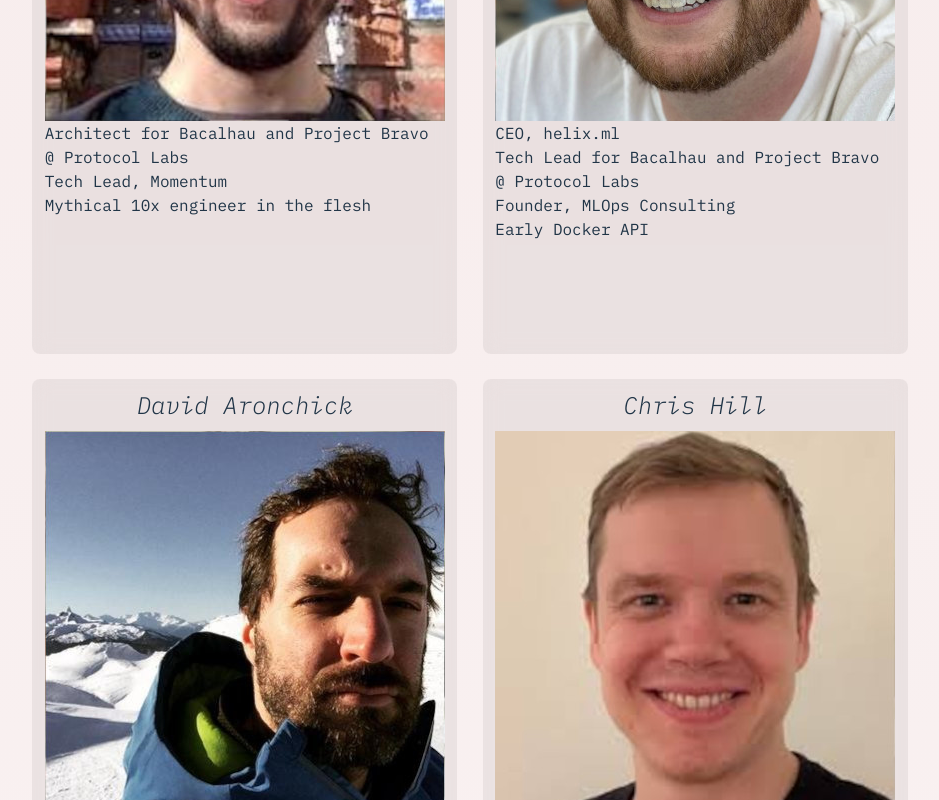
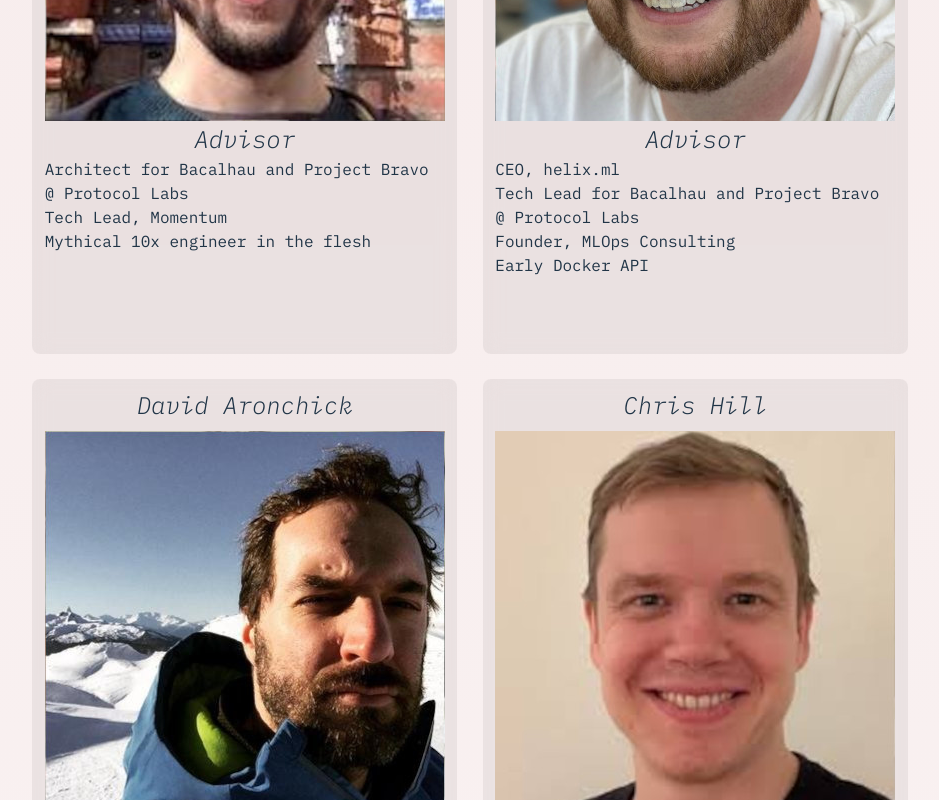
Before and after one commit to CoopHive/frontend, a React (Vite) app: page /about in a window 1280 px wide. Shown: the part 4220-5020 px from the top of the page, without its empty margins (170-1109 px from the left). Built offline with nearby package versions, Linux system fonts and the light colour scheme.

Commit message:
add advisor title

```diff
--- a/src/About.tsx
+++ b/src/About.tsx
@@ -80,6 +80,7 @@ const teamPortraitData = [
 const advisorPortraitData = [
   {
     name: "Kai Davenport",
+    title: "Advisor",
     image: Kai,
     bio: <>
       Architect for Bacalhau and Project Bravo @ Protocol Labs <br />
@@ -89,6 +90,7 @@ const advisorPortraitData = [
   },
   {
     name: "Luke Marsden",
+    title: "Advisor",
     image: Luke,
     bio: <>
       CEO, helix.ml <br />
@@ -99,6 +101,7 @@ const advisorPortraitData = [
   },
   {
     name: "David Aronchick",
+    title: "Advisor",
     image: David,
     bio: <>
       Co-founder and CEO, Expanso <br />
@@ -109,11 +112,13 @@ const advisorPortraitData = [
   },
   {
     name: "Chris Hill",
+    title: "Advisor",
     image: Chris,
     bio: "Co-founder, DeSci Labs",
   },
   {
     name: "Michael Zargham",
+    title: "Advisor",
     image: Michael,
     bio: "Founder and CEO, BlockScience",
   },
```
